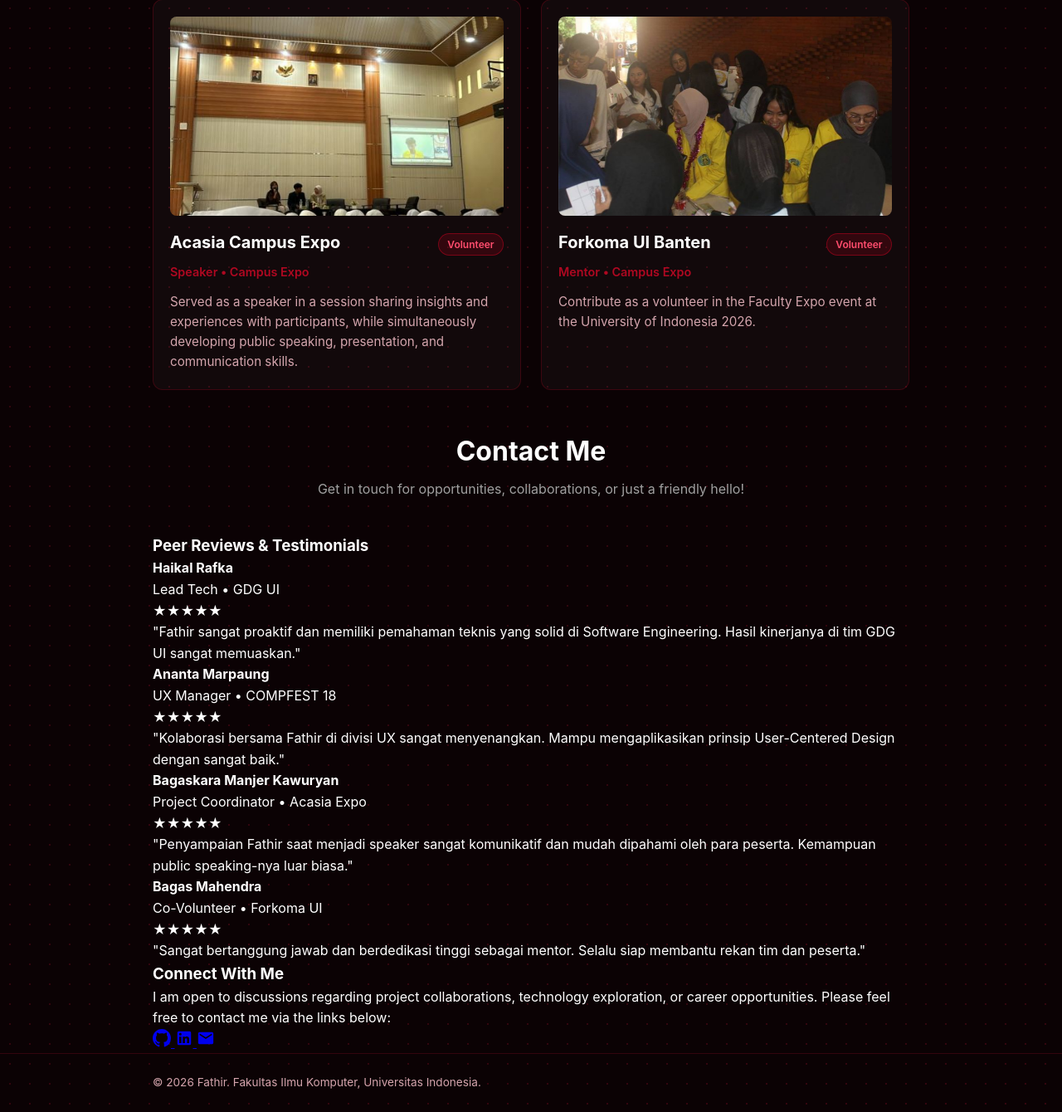
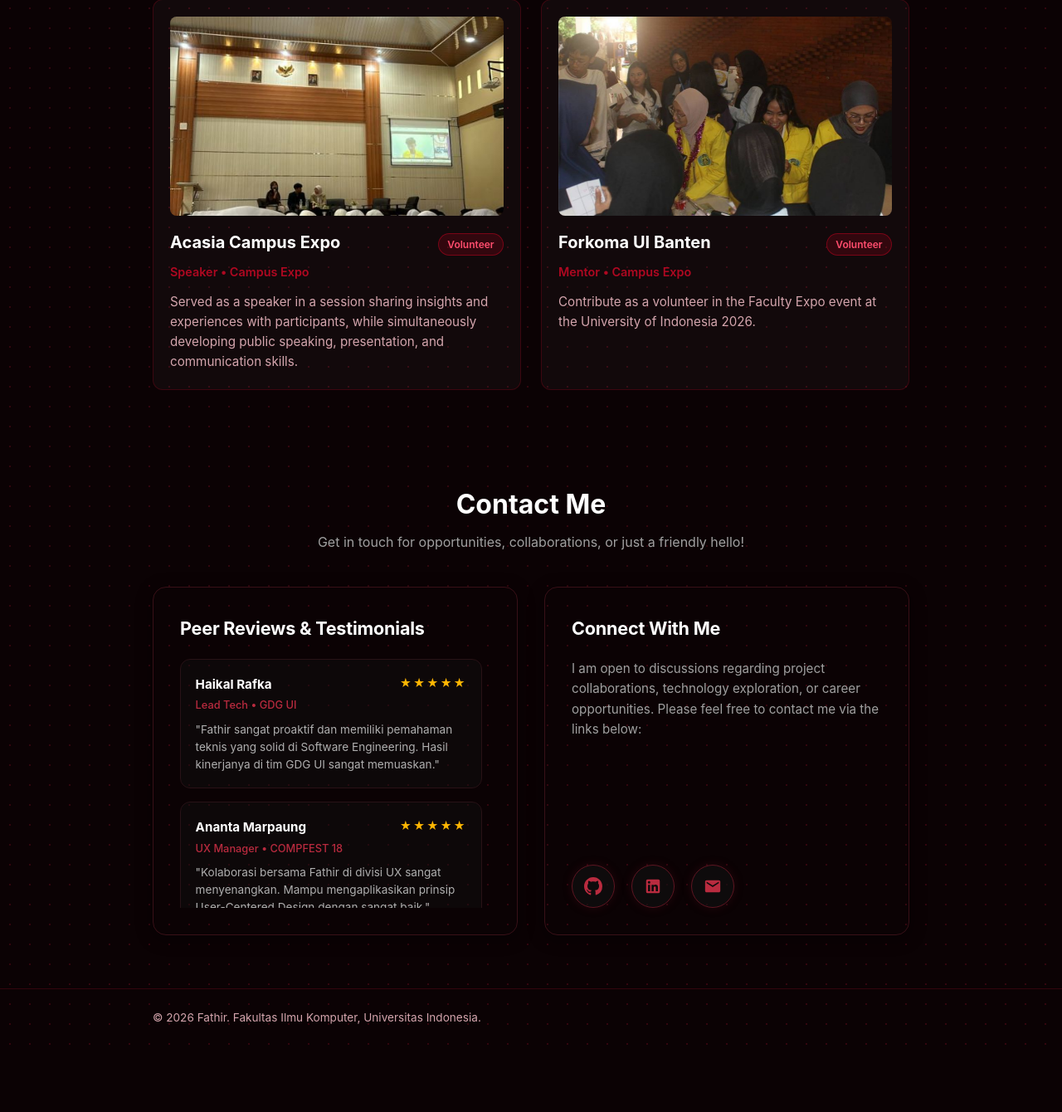
Before and after one commit to Fathir-athaa/myportofolio, a Python web app: template templates/index.html in a window 1280 px wide. Shown: the part 1658-2998 px from the top of the page at 83% size. After the commit the page ends 2917 px from the top, so only its background shows below. Run offline with Jinja, Linux system fonts and the light colour scheme; the template is opened without the code that fills it, so the values that code supplies are empty.

Commit message:
feat(contact): replace message form with peer reviews list and custom scrollbar

```diff
--- a/static/css/style.css
+++ b/static/css/style.css
@@ -509,3 +509,194 @@ html {
     transform: translateX(0); /* Kembali ke Gambar 1 */
   }
 }
+
+/* BAGIAN CONTACT ME */
+/* ================= CONTACT SECTION (MATCHING EXPERIENCE CARD STYLE) ================= */
+.contact-section {
+  padding: 4rem 0;
+}
+
+/* Layout Grid 2 Kolom */
+.contact-grid {
+  display: grid;
+  grid-template-columns: 1fr 1fr;
+  gap: 2rem;
+  margin-top: 2rem;
+  align-items: stretch;
+}
+
+/* Base Card Style (Menyamakan dengan exp-card / skill-card) */
+.contact-card {
+  background-color: transparent;
+  border: 1px solid #381017; /* Border merah gelap khas seksi Experience */
+  border-radius: 16px;
+  padding: 2rem;
+  display: flex;
+  flex-direction: column;
+  justify-content: space-between;
+  box-shadow: 0 4px 20px rgba(0, 0, 0, 0.4);
+  transition: border-color 0.3s ease;
+}
+
+.contact-card:hover {
+  border-color: #5e1622;
+}
+
+.card-title {
+  color: #ffffff;
+  font-size: 1.35rem;
+  font-weight: 700;
+  margin-bottom: 1.25rem;
+  letter-spacing: -0.01em;
+}
+
+/* Scrollbar Bertema Merah Gelap */
+.reviews-list {
+  max-height: 300px;
+  overflow-y: auto;
+  padding-right: 0.6rem;
+  display: flex;
+  flex-direction: column;
+  gap: 1rem;
+}
+
+.reviews-list::-webkit-scrollbar {
+  width: 6px;
+}
+
+.reviews-list::-webkit-scrollbar-track {
+  background: #141414;
+  border-radius: 4px;
+}
+
+.reviews-list::-webkit-scrollbar-thumb {
+  background: #5e1622; /* Thumb warna merah tua */
+  border-radius: 4px;
+}
+
+.reviews-list::-webkit-scrollbar-thumb:hover {
+  background: #8b1e31;
+}
+
+/* Review Item Inside Card */
+.review-item {
+  background-color: rgba(18, 18, 18, 0.4);
+  border: 1px solid #281216;
+  border-radius: 12px;
+  padding: 1.1rem;
+  transition: border-color 0.2s ease;
+}
+
+.review-item:hover {
+  border-color: #4a1620;
+}
+
+.review-header {
+  display: flex;
+  justify-content: space-between;
+  align-items: flex-start;
+  margin-bottom: 0.5rem;
+}
+
+.reviewer-name {
+  color: #ffffff;
+  font-size: 0.95rem;
+  font-weight: 700;
+  margin: 0;
+}
+
+/* Subtitle / Role Merah (Persis seperti tulisan 'Staff Software engineering' di Experience) */
+.reviewer-role {
+  display: block;
+  color: #b92b3f; /* Warna merah kontras */
+  font-size: 0.8rem;
+  font-weight: 500;
+  margin-top: 0.2rem;
+}
+
+.review-rating {
+  color: #ffb703; /* Bintang Emas */
+  font-size: 0.85rem;
+  letter-spacing: 2px;
+}
+
+.review-text {
+  color: #b0b0b0;
+  font-size: 0.85rem;
+  line-height: 1.55;
+  margin: 0;
+}
+
+/* Kolom Kanan */
+.contact-desc {
+  color: #a0a0a0;
+  line-height: 1.6;
+  font-size: 0.95rem;
+  margin-bottom: 2rem;
+}
+
+.contact-links {
+  display: flex;
+  gap: 1.25rem;
+  align-items: center;
+  flex-wrap: wrap;
+}
+
+/* Tombol Putih Kontras Tinggi */
+.social-link-btn {
+  background-color: #ffffff;
+  color: #000000;
+  padding: 0.65rem 1.4rem;
+  border-radius: 8px;
+  font-weight: 700;
+  font-size: 0.9rem;
+  text-decoration: none;
+  display: inline-block;
+  transition: transform 0.2s ease, opacity 0.2s ease;
+}
+
+.social-link-btn:hover {
+  opacity: 0.9;
+  transform: translateY(-2px);
+}
+
+/* Responsif Mobile */
+@media (max-width: 768px) {
+  .contact-grid {
+    grid-template-columns: 1fr;
+  }
+}
+
+.social-icon-btn {
+  width: 52px;
+  height: 52px;
+  border-radius: 50%;
+  background-color: rgba(18, 18, 18, 0.6);
+  border: 1.5px solid #5e1622; /* Inner ring merah tua */
+  color: #b92b3f; /* Warna logo ikon */
+  display: flex;
+  align-items: center;
+  justify-content: center;
+  text-decoration: none;
+  transition: all 0.3s ease;
+  box-shadow: 0 0 12px rgba(94, 22, 34, 0.25);
+}
+
+/* Efek Hover Glow */
+.social-icon-btn:hover {
+  background-color: rgba(185, 43, 63, 0.15);
+  border-color: #b92b3f;
+  color: #ff4d6d;
+  transform: translateY(-3px);
+  box-shadow: 0 0 20px rgba(185, 43, 63, 0.5);
+}
+
+/*Menambahkan sticky navbar atau header*/
+header {
+  position: sticky;
+  top: 0;
+  z-index: 1000;
+  background-color: rgba(11, 11, 11, 0.85);
+  backdrop-filter: blur(10px);
+  border-bottom: 1px solid #381017;
+}
```
